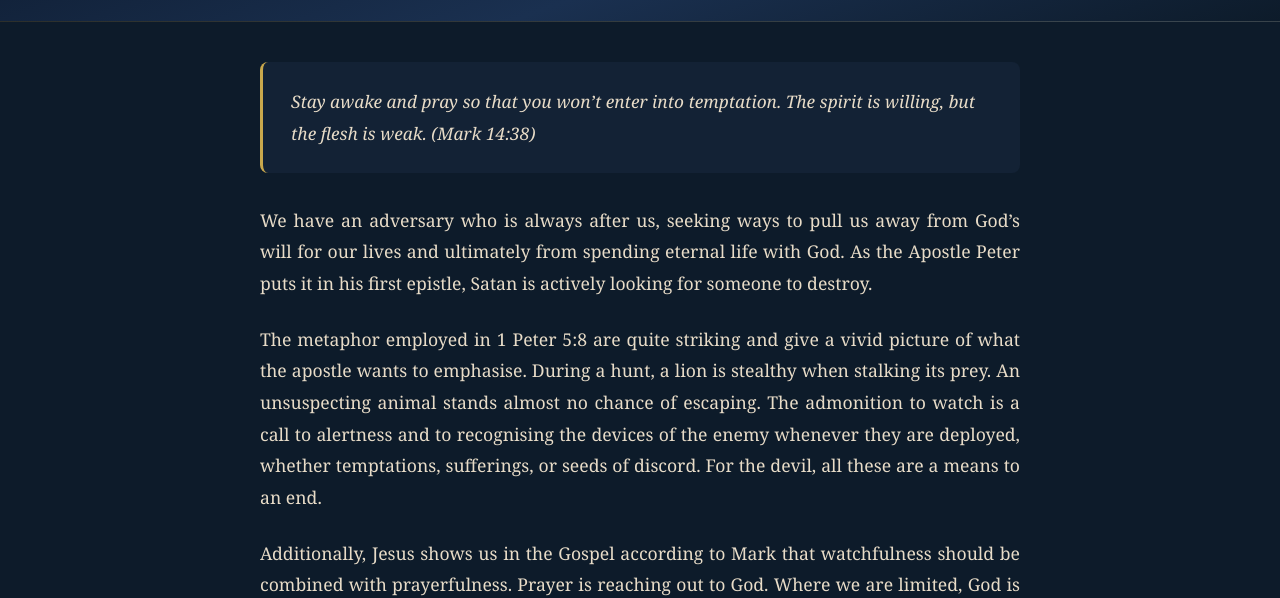
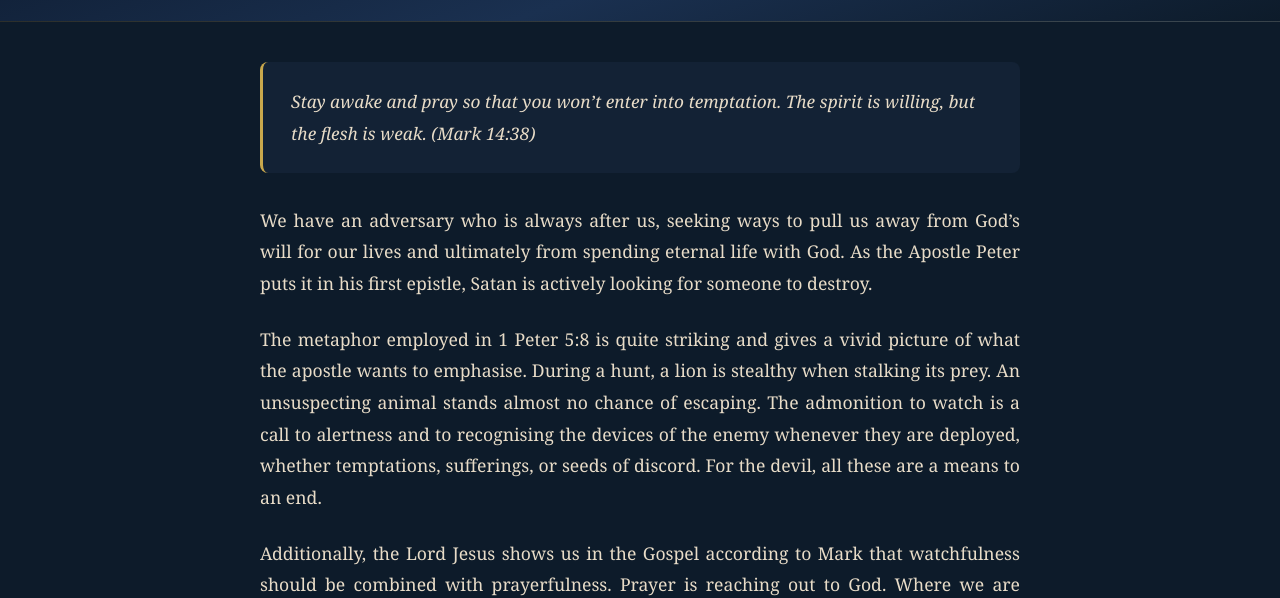
Before and after one commit to mosigomina/Still-Waters-Devotional, a plain HTML site: page 2026November/day17.html in a window 1280 px wide. Shown: the part 212-810 px from the top of the page. Drawn offline with Linux system fonts and the light colour scheme.

Commit message:
Update November 17

```diff
--- a/2026November/day17.html
+++ b/2026November/day17.html
@@ -204,7 +204,7 @@
     </div>
 
     <div class="content">
-      <p>We have an adversary who is always after us, seeking ways to pull us away from God’s will for our lives and ultimately from spending eternal life with God. As the Apostle Peter puts it in his first epistle, Satan is actively looking for someone to destroy.</p><p>The metaphor employed in 1 Peter 5:8 are quite striking and give a vivid picture of what the apostle wants to emphasise. During a hunt, a lion is stealthy when stalking its prey. An unsuspecting animal stands almost no chance of escaping. The admonition to watch is a call to alertness and to recognising the devices of the enemy whenever they are deployed, whether temptations, sufferings, or seeds of discord. For the devil, all these are a means to an end.</p><p>Additionally, Jesus shows us in the Gospel according to Mark that watchfulness should be combined with prayerfulness. Prayer is reaching out to God. Where we are limited, God is not. Where we cannot see, God can, and He is able to open our eyes. He is also the One who can keep us from stumbling (Jude 24). These two actions provide the discernment needed to recognise the enemy’s tactics, as well as the strength to resist him and not fall into temptation.</p><p>This is not an exaltation of the devil. Rather, it is a reminder and a call to the spiritual discipline of watchfulness and prayerfulness that will keep us faithful until the end.</p>
+      <p>We have an adversary who is always after us, seeking ways to pull us away from God’s will for our lives and ultimately from spending eternal life with God. As the Apostle Peter puts it in his first epistle, Satan is actively looking for someone to destroy.</p><p>The metaphor employed in 1 Peter 5:8 is quite striking and gives a vivid picture of what the apostle wants to emphasise. During a hunt, a lion is stealthy when stalking its prey. An unsuspecting animal stands almost no chance of escaping. The admonition to watch is a call to alertness and to recognising the devices of the enemy whenever they are deployed, whether temptations, sufferings, or seeds of discord. For the devil, all these are a means to an end.</p><p>Additionally, the Lord Jesus shows us in the Gospel according to Mark that watchfulness should be combined with prayerfulness. Prayer is reaching out to God. Where we are limited, God is not. Where we cannot see, God can, and He is able to open our eyes. He is also the One who can keep us from stumbling (Jude 24). These two actions of watching and praying provide the discernment needed to recognise the enemy’s tactics, as well as the strength to resist him and not fall into temptation.</p><p>This is not an exaltation of the devil. Rather, it is a reminder and a call to the spiritual disciplines of being watchful and prayerful that will keep us faithful until the end.</p>
     </div>
 
     <div class="panel-card mv-card">
```
